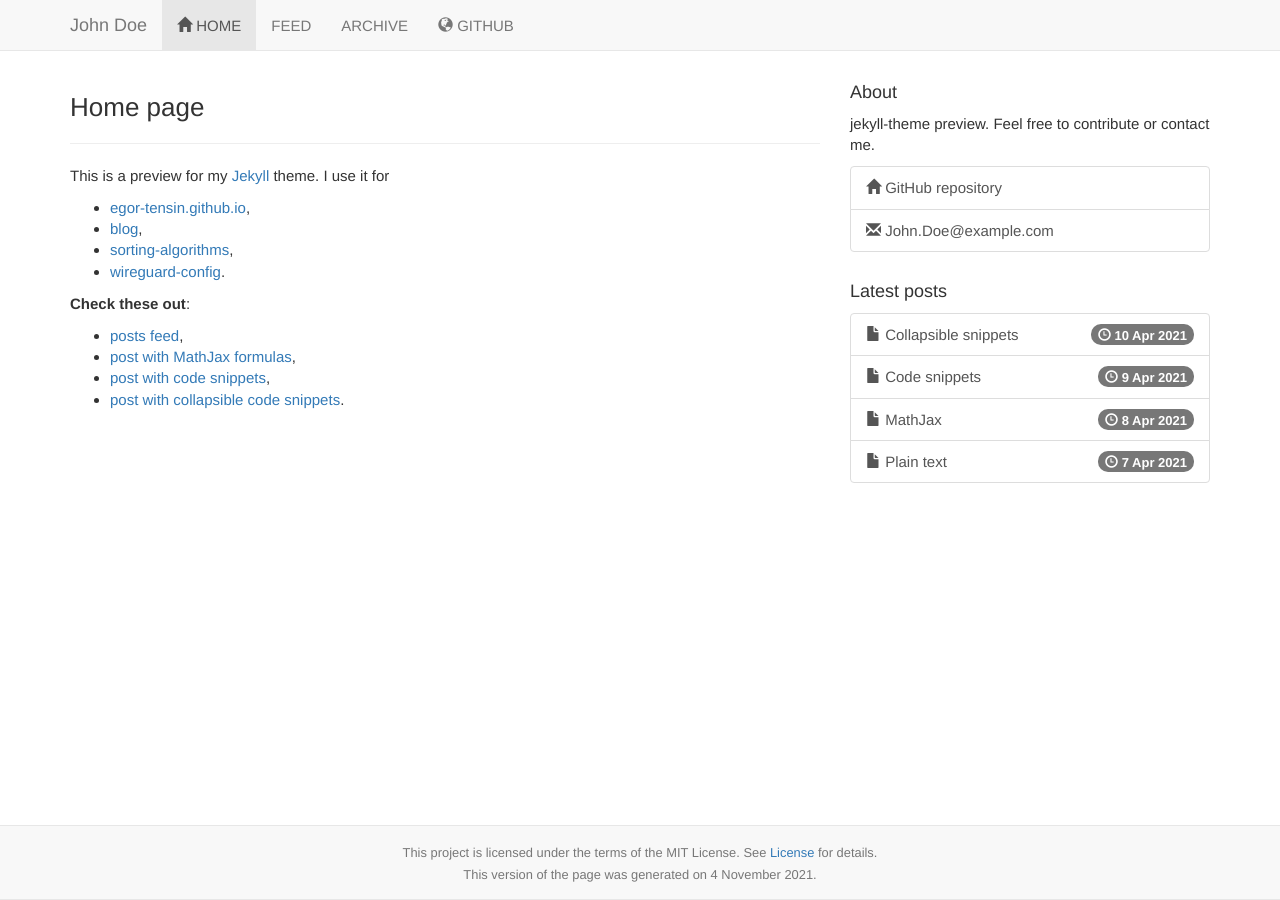
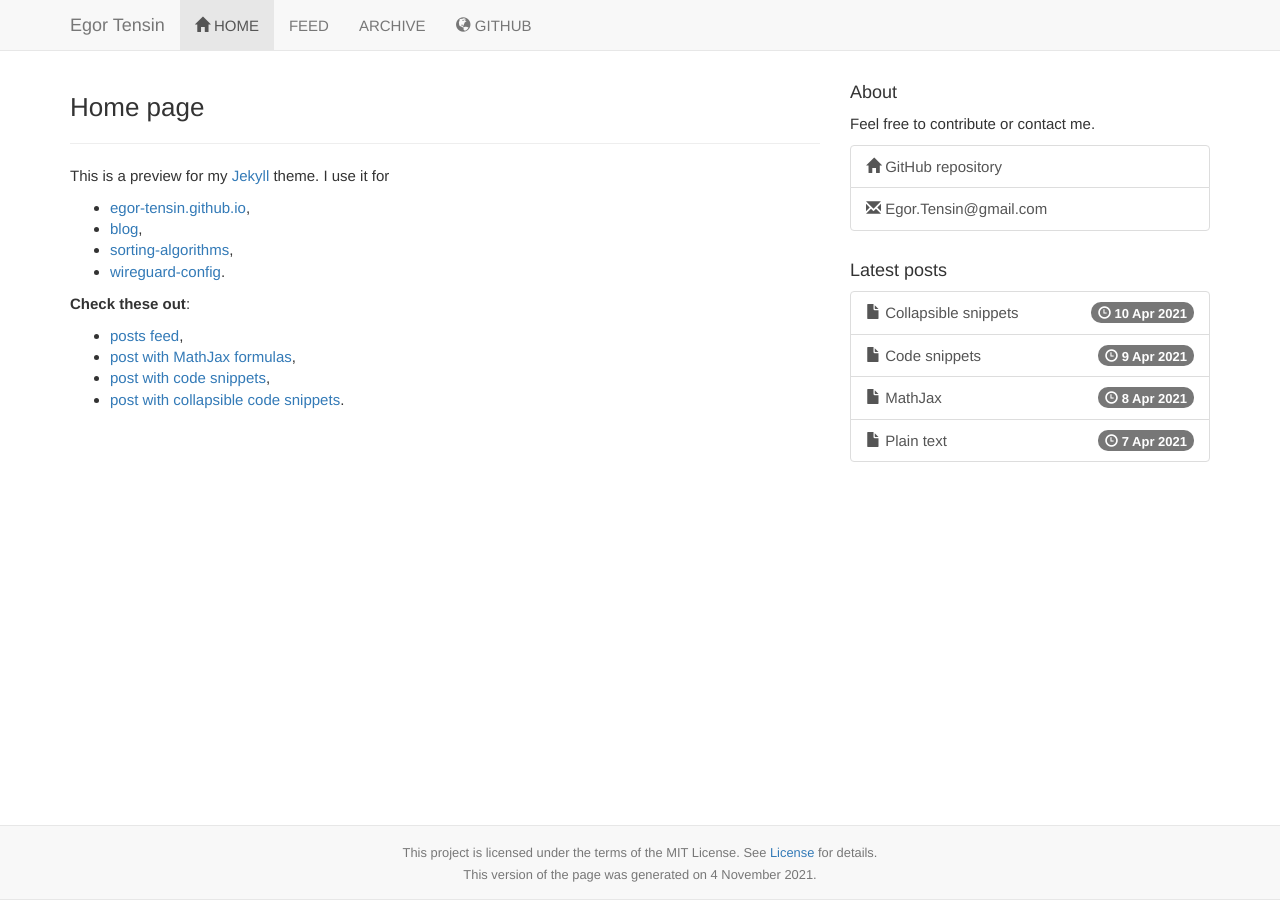
Before and after one commit to egor-tensin/jekyll-theme, a Jekyll site: the page built from index.md, in a window 1280 px wide. Built offline with Jekyll 4.4.1, drawn with Linux system fonts in a browser that asks for light colours; the repository's description, which GitHub fills in, is left out.

Commit message:
pick up default site.settings values from site.github
Also, use the default filter more, it's much more convenient.

```diff
--- a/_config.yml
+++ b/_config.yml
@@ -43,13 +43,8 @@
 
 # Theme settings
 settings:
-  project:
-    name: jekyll-theme
-    description: jekyll-theme preview
-    license: MIT License
-    license_file: LICENSE.txt
   author:
-    name: John Doe
-    email: John.Doe@example.com
-  navbar:
-    hide: false
+    # jekyll-github-metadata doesn't include the display name or the email
+    # address of the owner.
+    name: Egor Tensin
+    email: Egor.Tensin@gmail.com
--- a/_includes/common/footer.html
+++ b/_includes/common/footer.html
@@ -6,7 +6,7 @@
             <div style="display: table; width: 100%;">
               <div style="display: table-row;">
                 <div style="display: table-cell;">
-                  <div class="text-center text-muted"><small>This project is licensed under the terms of the {{ site.settings.project.license }}. See <a href="{{ '/' | relative_url }}{{ site.settings.project.license_file }}">License</a> for details.</small></div>
+                  <div class="text-center text-muted"><small>This project is licensed under the terms of the {{ site.settings.project.license | default: 'MIT License' }}. See <a href="{{ '/' | relative_url }}{{ site.settings.project.license_file | default: 'LICENSE.txt' }}">License</a> for details.</small></div>
                 </div>
               </div>
               <div style="display: table-row;">
--- a/_includes/common/header.html
+++ b/_includes/common/header.html
@@ -5,10 +5,23 @@
     <meta http-equiv="X-UA-Compatible" content="IE=edge">
     <meta name="viewport" content="width=device-width, initial-scale=1">
 
-    {% if site.settings.project.name %}
-      {% capture title %}{{ site.settings.project.name }} - {{ site.settings.author.name }}{% endcapture %}
+    {% assign project_name = site.settings.project.name %}
+    {% unless project_name %}
+      {% if site.github && site.github.is_project_page %}
+        {% assign project_name = site.github.repository_name %}
+      {% endif %}
+    {% endunless %}
+    {% assign author_name = site.settings.author.name %}
+    {% unless author_name %}
+      {% if site.github %}
+        {% assign author_name = site.github.owner_name %}
+      {% endif %}
+    {% endunless %}
+    {% assign author_name = author_name | default: 'John Doe' %}
+    {% if project_name %}
+      {% capture title %}{{ project_name }} - {{ author_name }}{% endcapture %}
     {% else %}
-      {% capture title %}{{ site.settings.author.name }}{% endcapture %}
+      {% capture title %}{{ author_name }}{% endcapture %}
     {% endif %}
     {% if page.url != '/' %}
       {% capture title %}{{ page.title }} - {{ title }}{% endcapture %}
@@ -39,11 +52,10 @@
   </head>
   <body>
     <div class="top-level-footer-wrapper">
-      {% if site.settings.navbar.hide or page.navbar.hide %}
-      {% else %}
+      {% unless site.settings.navbar.hide or page.navbar.hide %}
         <div class="footer-wrapper-collapse">
           {% include common/navbar.html %}
         </div>
-      {% endif %}
+      {% endunless %}
       <div class="footer-wrapper-expand">
         <div class="container">
--- a/_includes/common/navbar.html
+++ b/_includes/common/navbar.html
@@ -7,7 +7,14 @@
         <span class="icon-bar"></span>
         <span class="icon-bar"></span>
       </button>
-      <a class="navbar-brand" href="/">{{ site.settings.author.name }}</a>
+      {% assign author_name = site.settings.author.name %}
+      {% unless author_name %}
+        {% if site.github %}
+          {% assign author_name = site.github.owner_name %}
+        {% endif %}
+      {% endunless %}
+      {% assign author_name = author_name | default: 'John Doe' %}
+      <a class="navbar-brand" href="/">{{ author_name }}</a>
     </div>
     <div class="navbar-collapse collapse">
       <ul class="nav navbar-nav">
@@ -45,22 +52,11 @@
           {% endif %}
         {% endfor %}
 
-        {% if site.github %}
-          {% assign github_link = 'GitHub' %}
-          {% assign github_icon = 'globe' %}
-          {% if site.settings.navbar.github %}
-            {% if site.settings.navbar.github.link %}
-              {% assign github_link = site.settings.navbar.github.link %}
-            {% endif %}
-            {% if site.settings.navbar.github.icon %}
-              {% assign github_icon = site.settings.navbar.github.icon %}
-            {% endif %}
-          {% endif %}
+        {% if site.github and site.settings.navbar.github != false %}
+          {% assign github_link = site.settings.navbar.github.link | default: 'GitHub' %}
+          {% assign github_icon = site.settings.navbar.github.icon | default: 'globe' %}
           {% capture github_icon %}<span class="glyphicon glyphicon-{{ github_icon }}"></span>&nbsp;{% endcapture %}
-          {% if site.settings.navbar.github == false %}
-          {% else %}
-            <li><a href="{{ site.github.repository_url }}" target="_blank">{{ github_icon }}{{ github_link | upcase }}</a></li>
-          {% endif %}
+          <li><a href="{{ site.github.repository_url }}" target="_blank">{{ github_icon }}{{ github_link | upcase }}</a></li>
         {% endif %}
       </ul>
     </div>
--- a/_includes/common/sidebar.html
+++ b/_includes/common/sidebar.html
@@ -1,10 +1,23 @@
 <div class="row">
   <div class="col-xs-12 col-sm-6 col-md-12">
     <h4>About</h4>
-    <p>{{ site.settings.project.description }}. Feel free to contribute or contact me.</p>
+    {% assign project_desc = site.settings.project.description %}
+    {% unless project_desc %}
+      {% if site.github %}
+        {% assign project_desc = site.github.project_tagline %}
+      {% endif %}
+    {% endunless %}
+    {% if project_desc %}
+      {% capture project_desc %}{{ project_desc }}. {% endcapture %}
+    {% endif %}
+    {% capture project_desc %}{{ project_desc }}Feel free to contribute or contact me.{% endcapture %}
+    <p>{{ project_desc }}</p>
     <div class="list-group wide-enough">
+      {% if site.github %}
       <a class="list-group-item" href="{{ site.github.repository_url }}"><span class="glyphicon glyphicon-home"></span>&nbsp;GitHub repository</a>
-      <a class="list-group-item" href="mailto:{{ site.settings.author.email }}"><span class="glyphicon glyphicon-envelope"></span>&nbsp;{{ site.settings.author.email }}</a>
+      {% endif %}
+      {% assign author_email = site.settings.author.email | default: 'John.Doe@example.com' %}
+      <a class="list-group-item" href="mailto:{{ author_email }}"><span class="glyphicon glyphicon-envelope"></span>&nbsp;{{ author_email }}</a>
     </div>
   </div>
   <div class="col-xs-12 col-sm-6 col-md-12">
```
Also changed, not shown: README.md.
